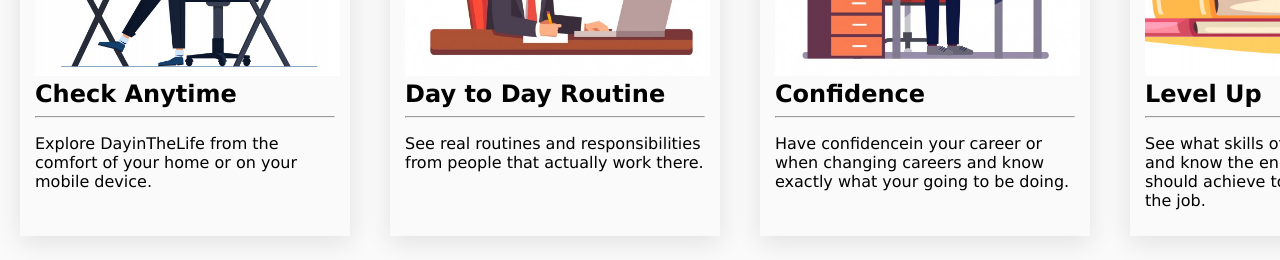
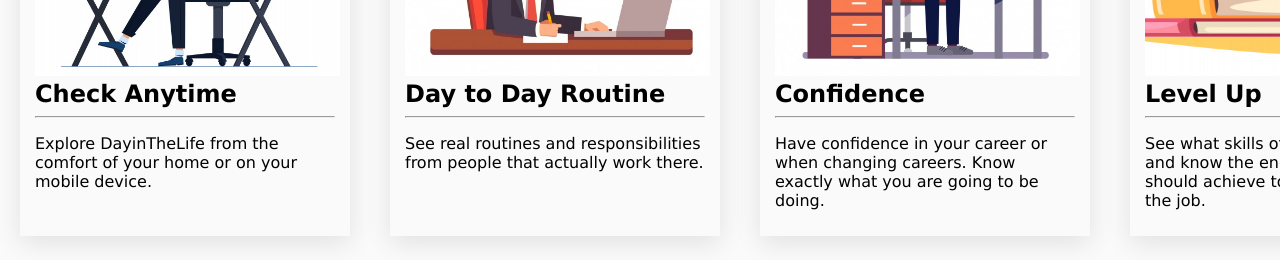
Before and after one commit to the7establishment/DayInTheLife, a React (Create React App) app: page / in a window 1280 px wide. Shown: the part 1480-1740 px from the top of the page. Built offline with nearby package versions, Linux system fonts and the light colour scheme.

Commit message:
:boom: Fix Typos

```diff
--- a/src/components/LandingPage/LandingPage.js
+++ b/src/components/LandingPage/LandingPage.js
@@ -23,7 +23,7 @@ export default class LandingPage extends React.Component {
       title2: "Day to Day Routine",
       content2: "See real routines and responsibilities from people that actually work there.",
       title3: "Confidence",
-      content3: "Have confidencein your career or when changing careers and know exactly what your going to be doing.",
+      content3: "Have confidence in your career or when changing careers. Know exactly what you are going to be doing.",
       title4: "Level Up",
       content4: "See what skills other people have and know the end goal of what you should achieve to be the right fit for the job.",
     }
```
